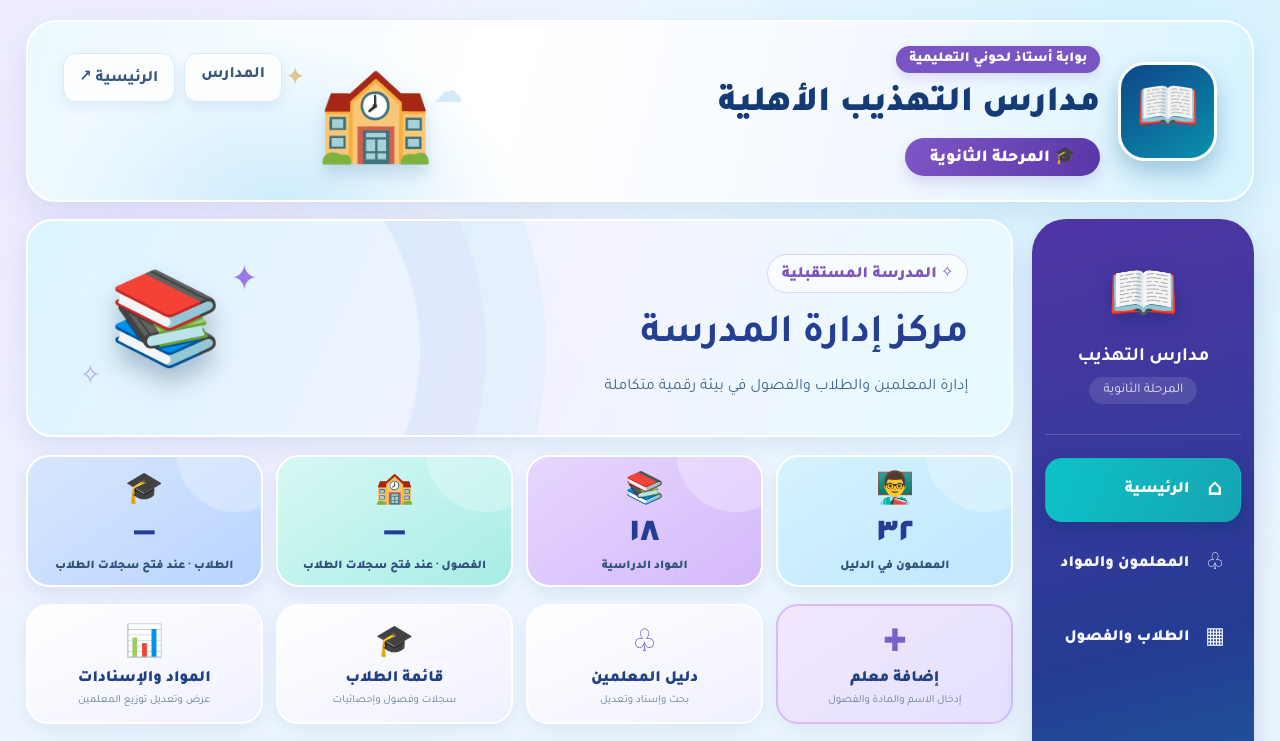
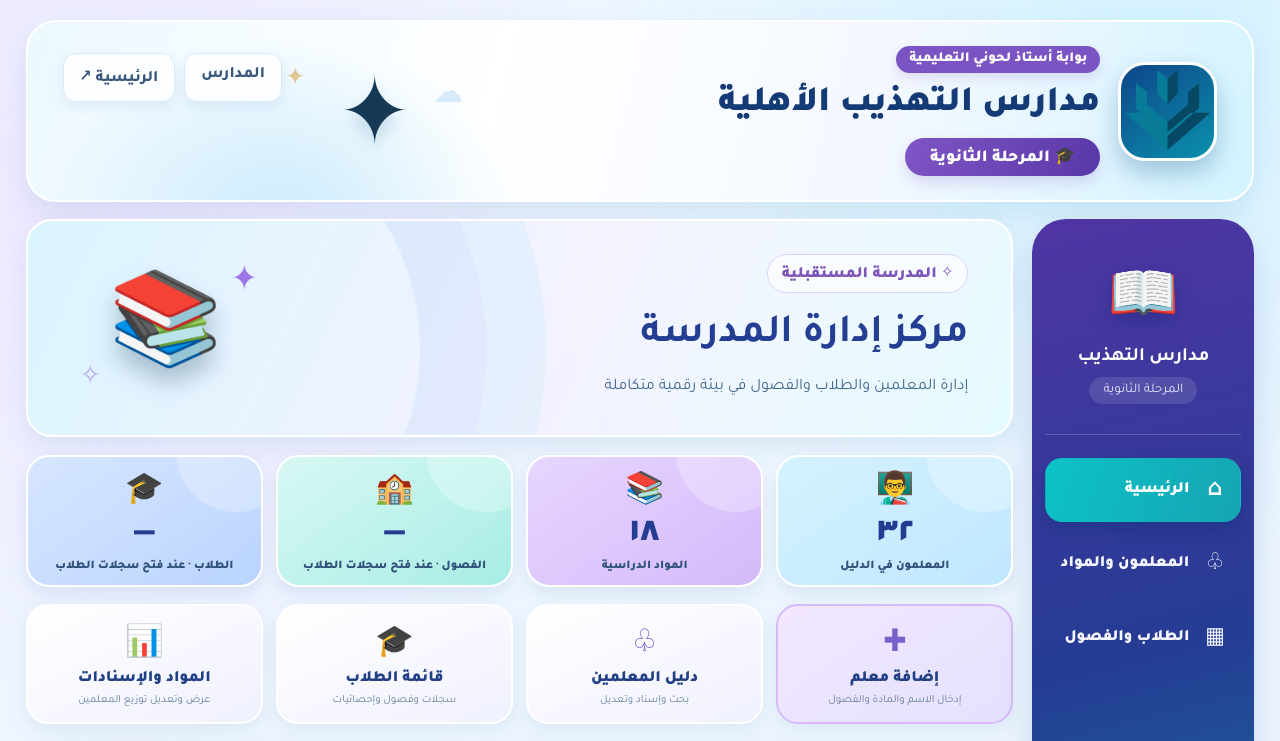
Before and after one commit to hasanali99976-source/lahoni-educational-portal, a Next.js app: page /school/tahdheeb-secondary in a window 1280 px wide. Shown: the top 741 px of the page. Built offline with nearby package versions, Linux system fonts and the light colour scheme.

Commit message:
Replace emoji masthead icon with Tahdheeb-inspired geometric brand mark

```diff
--- a/app/school/tahdheeb-secondary/page.tsx
+++ b/app/school/tahdheeb-secondary/page.tsx
@@ -47,7 +47,7 @@ export default function SchoolPage(){
  const visible=useMemo(()=>students.filter(s=>(!selectedClass||classId(s.grade,s.section,"secondary")===selectedClass)&&(!query||s.name.includes(query)||s.code?.includes(query))).sort((a,b)=>a.name.localeCompare(b.name,"ar")),[students,selectedClass,query]);
  useEffect(()=>{if(!current||tab!=="academic")return;const controller=new AbortController();setAbsenceBusy(true);setAbsenceError("");setAbsence([]);const params=new URLSearchParams({from:month+"-01",to:monthEnd(month)});fetch("/api/daily-absence?"+params,{credentials:"same-origin",cache:"no-store",signal:controller.signal}).then(async r=>{if(!r.ok)throw Error(r.status===403?"حساب الإدارة غير مخوّل لقراءة سجل الغياب":"تعذر تحميل سجل الغياب");return r.json()}).then(d=>{const docs=(Array.isArray(d.records)?d.records:[]) as AbsenceDoc[];const matched=docs.flatMap(doc=>{const row=doc.records?.[current.id]||doc.records?.[current.code];return row?.status?[{date:doc.date,className:doc.className||"",status:row.status}]:[]});setRecordedDays(matched.length);setAbsence(matched.filter(row=>row.status==="absent").sort((a,b)=>b.date.localeCompare(a.date)))}).catch(e=>{if(!controller.signal.aborted)setAbsenceError(e instanceof Error?e.message:"تعذر تحميل السجل")}).finally(()=>{if(!controller.signal.aborted)setAbsenceBusy(false)});return()=>controller.abort()},[selectedId,tab,month]);
  return <main className="school-system" dir="rtl">
- <header className="school-header future-header future-school-masthead"><div className="future-masthead-art" aria-hidden="true"><span className="future-masthead-sun">✦</span><span className="future-masthead-building">🏫</span><span className="future-masthead-cloud">☁</span></div><div className="school-brand"><span className="school-brand-icon" aria-hidden="true">📖</span><div><small className="future-masthead-kicker">بوابة أستاذ لحوني التعليمية</small><h1>مدارس التهذيب الأهلية</h1><p className="future-masthead-stage">🎓 المرحلة الثانوية</p></div></div><div className="school-header-actions"><Link href="/school">المدارس</Link><Link href="/">الرئيسية ↗</Link></div></header>
+ <header className="school-header future-header future-school-masthead"><div className="future-masthead-art" aria-hidden="true"><span className="future-masthead-sun">✦</span><span className="future-masthead-building">✦</span><span className="future-masthead-cloud">☁</span></div><div className="school-brand"><span className="school-brand-icon future-school-logo" aria-label="شعار التهذيب"><svg viewBox="0 0 100 88" role="img" aria-label="رمز التهذيب" xmlns="http://www.w3.org/2000/svg"><path d="M50 9 39 0v25l11 12 11-12V0zM28 24 16 14v27l34 30 34-30V14L72 24v13L50 56 28 37zM4 46 50 86 96 46H75L50 67 25 46z" fill="#087b99"/><path d="M50 9 61 0v25L50 37zM50 56 72 37V24l12-10v27L50 71zM50 86 96 46H75L50 67z" fill="#074965"/></svg></span><div><small className="future-masthead-kicker">بوابة أستاذ لحوني التعليمية</small><h1>مدارس التهذيب الأهلية</h1><p className="future-masthead-stage">🎓 المرحلة الثانوية</p></div></div><div className="school-header-actions"><Link href="/school">المدارس</Link><Link href="/">الرئيسية ↗</Link></div></header>
  <div className="future-shell"><aside className="future-sidebar"><div className="future-sidebar-logo"><span>📖</span><strong>مدارس التهذيب</strong><small>المرحلة الثانوية</small></div><nav aria-label="القائمة الرئيسية"><button className={view==="home"?"active":""} onClick={()=>setView("home")}><span>⌂</span> الرئيسية</button><button className={view==="teachers"?"active":""} onClick={()=>setView("teachers")}><span>♧</span> المعلمون والمواد</button><button className={view==="students"?"active":""} onClick={()=>setView("students")}><span>▦</span> الطلاب والفصول</button></nav><div className="future-sidebar-foot"><span>✦</span><small>نتعلم · نبدع · نتميز</small></div></aside><div className="future-workspace">
  <section className="school-hero future-hero"><div><span className="school-eyebrow">✧ المدرسة المستقبلية</span><h2>{view==="teachers"?"معلمونا… صُنّاع الأثر والتميز":view==="students"?"كل طالب… له قصة نجاح وسجل متكامل":"مركز إدارة المدرسة"}</h2><p>{view==="teachers"?"دليل تفاعلي للمعلمين والمواد والفصول، مع إضافة وتعديل يدوي مستقل عن حسابات المعلمين.":view==="students"?"ملفات الطلاب والفصول والإحصائيات في مساحة واحدة منظمة وسهلة الوصول.":"إدارة المعلمين والطلاب والفصول في بيئة رقمية متكاملة"}</p></div><div className="school-hero-symbol" aria-hidden="true"><span>✦</span><span>📚</span><span>✧</span></div></section>
  {error?<section className="school-notice"><b>{error}</b><p>تعذر جلب بيانات الطلاب من مصدرها حاليًا. يمكنك متابعة دليل المعلمين بشكل مستقل.</p></section>:null}
```
